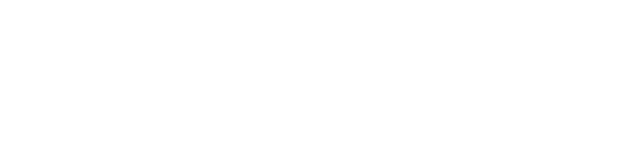
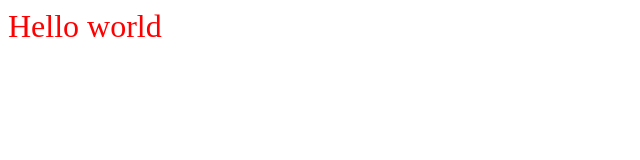
Before and after one commit to N4n3x/bts, a plain HTML site: page index.html in a window 1280 px wide. Shown: the whole page, without its empty margins (0-640 px from the left). Drawn offline with Linux system fonts and the light colour scheme.

Commit message:
Modification index.html & style.css

```diff
--- a/index.html
+++ b/index.html
@@ -5,6 +5,6 @@
     <link rel="stylesheet" type="text/css" href="style.css"/>
 </head>
     <body>
-
+        <p>Hello world</p>
     </body>
 </html>
--- a/style.css
+++ b/style.css
@@ -0,0 +1,4 @@
+p {
+    font-size: 32px;
+    color: rgb(255, 0, 0);
+}
```
